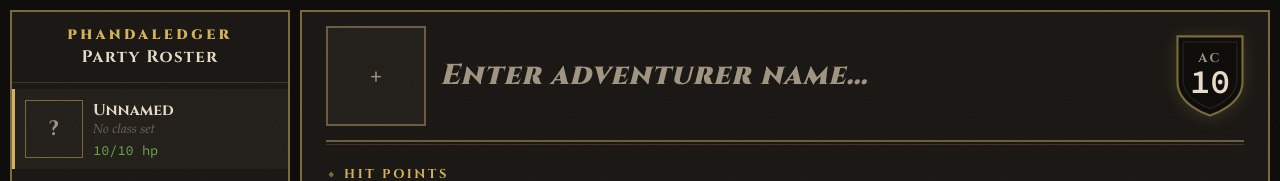
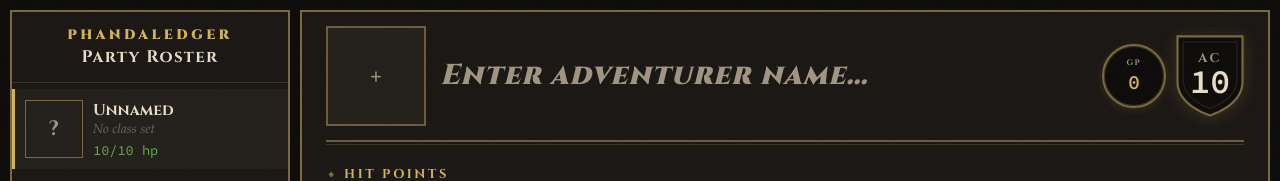
Before and after one commit to jacobsalmon01/PhandaLedger, a React (Vite) app: page / in a window 1280 px wide. Both pictures are taken after a click on the button "+ NEW ADVENTURER". Shown: the top 181 px of the page. Built offline with nearby package versions, Linux system fonts and the light colour scheme; a web font is replaced by a local one.

Commit message:
add gold to character banner at top

```diff
--- a/src/components/sections/CharacterHeader.tsx
+++ b/src/components/sections/CharacterHeader.tsx
@@ -2,6 +2,7 @@ import { useRef, useState } from 'react';
 import type { Character, PortraitCrop } from '../../types/character';
 import { calcAC } from '../../types/character';
 import { PortraitCropModal } from '../PortraitCropModal';
+import { NumericInput } from '../NumericInput';
 
 interface Props {
   ch: Character;
@@ -118,6 +119,17 @@ export function CharacterHeader({ ch, updateSelected }: Props) {
           autoComplete="off"
           onChange={(e) => updateSelected((c) => ({ ...c, name: e.target.value }))}
         />
+        <div className="char-header-badges">
+          <div className="gold-coin-badge" title="Gold Pieces held">
+            <span className="gold-coin__label">GP</span>
+            <NumericInput
+              className="gold-coin__value"
+              value={ch.gold.gp}
+              fallback={0}
+              min={0}
+              onCommit={(v) => updateSelected((c) => ({ ...c, gold: { ...c.gold, gp: Math.max(0, v) } }))}
+            />
+          </div>
           <div className="ac-shield-badge" title={`AC ${calcAC(ch)} · ${ch.armorType} armor${ch.shield ? ` + shield` : ''}`}>
             <svg className="ac-shield-svg" viewBox="0 0 48 58" fill="none" xmlns="http://www.w3.org/2000/svg">
               <path
@@ -138,6 +150,7 @@ export function CharacterHeader({ ch, updateSelected }: Props) {
             </svg>
           </div>
         </div>
+      </div>
     </>
   );
 }
--- a/src/index.css
+++ b/src/index.css
@@ -1006,9 +1006,67 @@ body::after {
 }
 
 /* ── AC Shield Badge (char-header) ── */
+.char-header-badges {
+  display: flex;
+  align-items: center;
+  gap: 10px;
+  margin-left: auto;
+  flex-shrink: 0;
+}
+
+.gold-coin-badge {
+  flex-shrink: 0;
+  width: 64px;
+  height: 64px;
+  border-radius: 50%;
+  background: var(--bg-deep);
+  border: 2px solid var(--border-gold-dim);
+  box-shadow: inset 0 0 0 1px var(--border-inner), 0 2px 8px rgba(200, 164, 78, 0.15);
+  display: flex;
+  flex-direction: column;
+  align-items: center;
+  justify-content: center;
+  gap: 0;
+  transition: border-color 0.2s, box-shadow 0.2s;
+}
+
+.gold-coin-badge:hover {
+  border-color: var(--border-gold);
+  box-shadow: inset 0 0 0 1px var(--border-inner), 0 3px 12px rgba(200, 164, 78, 0.30);
+}
+
+.gold-coin__label {
+  font-family: var(--font-display);
+  font-size: 8px;
+  font-weight: 700;
+  letter-spacing: 0.2em;
+  text-transform: uppercase;
+  color: var(--text-dim);
+  line-height: 1;
+  margin-bottom: 2px;
+}
+
+.gold-coin__value {
+  font-family: var(--font-mono);
+  font-size: 20px;
+  font-weight: 700;
+  color: var(--text-gold);
+  background: transparent;
+  border: none !important;
+  outline: none;
+  text-align: center;
+  width: 54px;
+  padding: 0;
+  line-height: 1;
+}
+
+.gold-coin__value:focus {
+  color: var(--text-bright);
+  border: none !important;
+}
+
 .ac-shield-badge {
   flex-shrink: 0;
-  margin-left: auto;
   cursor: default;
   filter: drop-shadow(0 2px 8px rgba(200, 164, 78, 0.18));
   transition: filter 0.2s;
```
Lines whose indentation alone changed are shown as unchanged.
